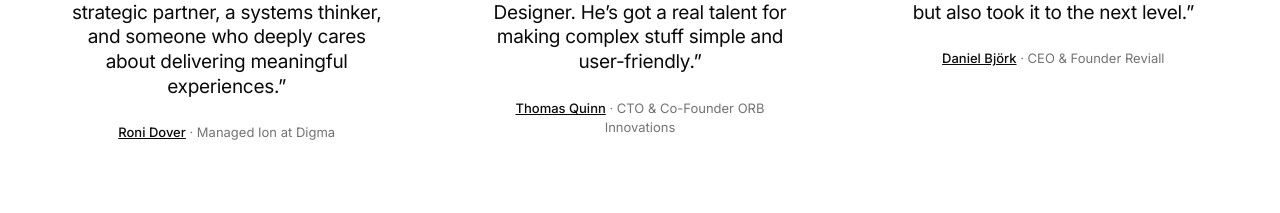
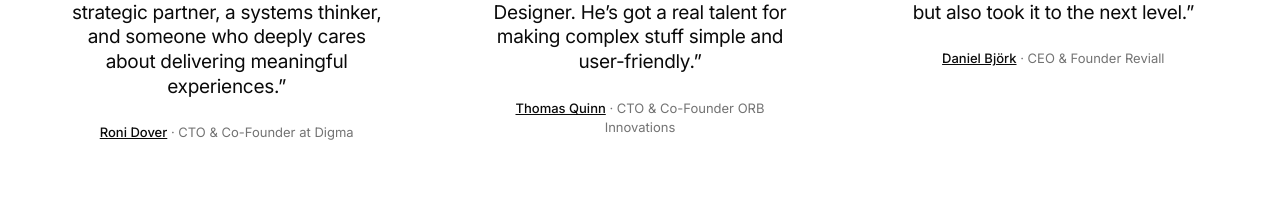
Before and after one commit to ionuiux/ioncazac-portfolio, a Next.js app: page / in a window 1280 px wide. Shown: the part 4649-4862 px from the top of the page. Built offline with nearby package versions, Linux system fonts and the light colour scheme.

Commit message:
Show Roni Dover as CTO & Co-Founder at Digma
Co-Authored-By: Claude Opus 5.5 <noreply@anthropic.com>

```diff
--- a/src/content/profile.ts
+++ b/src/content/profile.ts
@@ -52,7 +52,7 @@ export const testimonials: {
     quote:
       "He’s not just a designer — you get a strategic partner, a systems thinker, and someone who deeply cares about delivering meaningful experiences.",
     name: "Roni Dover",
-    role: "Managed Ion at",
+    role: "CTO & Co-Founder at",
     company: "Digma",
     photo: "/people/roni-dover.jpg",
     logo: "/companies/digma.jpg",
```
